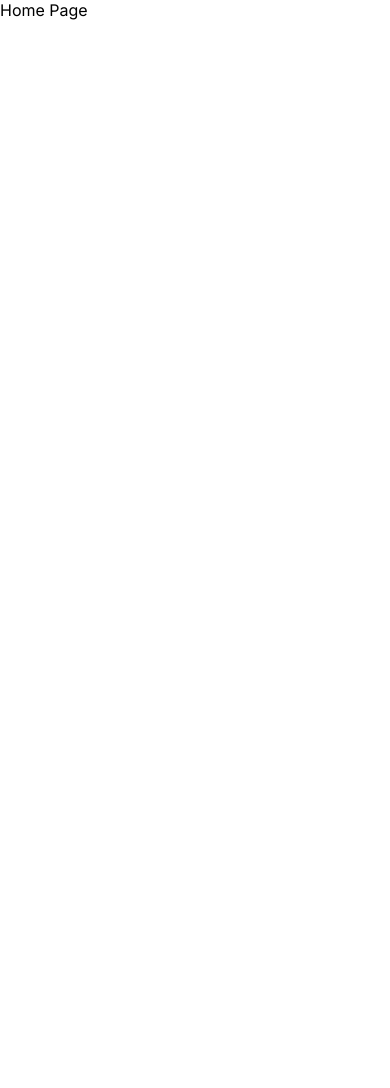
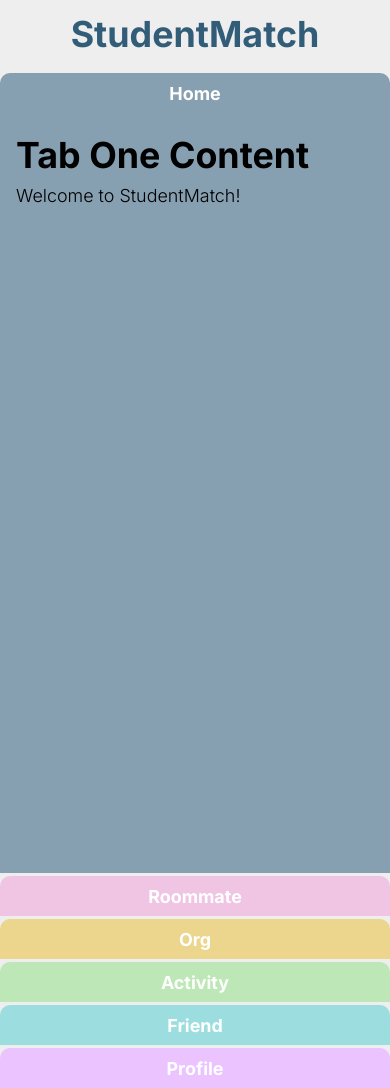
Before and after one commit to ellieliiii/cs4279, a Next.js app in the folder student-match/: page /homePage in a window 390 px wide. Before the commit the page ends 844 px from the top, so only its background shows below. Built offline with nearby package versions, Linux system fonts and the light colour scheme.

Commit message:
created home page

```diff
--- a/student-match/src/app/homePage/homePage.css
+++ b/student-match/src/app/homePage/homePage.css
@@ -0,0 +1,125 @@
+/**
+ * Tabs
+ */
+.tabs {
+  display: flex;
+  flex-wrap: wrap;
+}
+
+.name {
+  color: #325d79;
+  text-align: center;
+  font-weight: bold;
+  font-size: 200%;
+  padding: 0.5rem;
+}
+.tabs label {
+  order: 1;
+  display: block;
+  padding: 0.5rem 0.5rem;
+  margin-right: 0.2rem;
+  cursor: pointer;
+  /* background: #90caf9; */
+  font-weight: bold;
+  color: #fff;
+  text-align: center;
+  border-top-left-radius: 10px; /* Rounded corners */
+  border-top-right-radius: 10px; /* Rounded corners */
+  width: 150px;
+  height: 40px;
+}
+.tabs .tab {
+  order: 99;
+  flex-grow: 1;
+  width: 100%;
+  display: none;
+  padding: 1rem;
+  /* background: #fff; */
+  min-height: 90vh;
+}
+.tabs input[type="radio"] {
+  display: none;
+}
+/* .tabs input[type="radio"]:checked + label {
+  background: #fff;
+} */
+.tabs input[type="radio"]:checked + label + .tab {
+  display: block;
+}
+
+/* Tab One */
+#tabone + label {
+  background: #869fb1; /* Unique background color for Tab One */
+}
+.tabs .tab:nth-of-type(1) {
+  background: #869fb1;
+}
+
+/* Tab Two */
+#tabtwo + label {
+  background: #f0c5e4; /* Unique background color for Tab Two */
+}
+.tabs .tab:nth-of-type(2) {
+  background: #f0c5e4;
+}
+
+/* Tab Three */
+#tabthree + label {
+  background: #ecd58c; /* Unique background color for Tab Three */
+}
+.tabs .tab:nth-of-type(3) {
+  background: #ecd58c;
+}
+
+/* Tab Four */
+#tabfour + label {
+  background: #bde7b6; /* Unique background color for Tab Four */
+}
+.tabs .tab:nth-of-type(4) {
+  background: #bde7b6;
+}
+
+/* Tab Five */
+#tabfive + label {
+  background: #9cdee0; /* Unique background color for Tab Five */
+}
+.tabs .tab:nth-of-type(5) {
+  background: #9cdee0;
+}
+/* Tab Six */
+#tabsix + label {
+  background: #eac3ff; /* Unique background color for Tab Six */
+}
+.tabs .tab:nth-of-type(6) {
+  background: #eac3ff;
+}
+
+@media (max-width: 45em) {
+  .tabs .tab,
+  .tabs label {
+    order: initial;
+  }
+  .tabs label {
+    width: 100%;
+    margin-right: 0;
+    margin-top: 0.2rem;
+  }
+}
+
+/**
+   * Generic Styling
+  */
+body {
+  background: #eee;
+  min-height: 100vh;
+  box-sizing: border-box;
+  /* padding-top: 10vh; */
+  font-family: "HelveticaNeue-Light", "Helvetica Neue Light", "Helvetica Neue",
+    Helvetica, Arial, "Lucida Grande", sans-serif;
+  font-weight: 300;
+  line-height: 1.5;
+  /* max-width: 60rem; */
+  max-width: 100%;
+  margin: 0 auto;
+  font-size: 112%;
+}
--- a/student-match/src/app/homePage/page.tsx
+++ b/student-match/src/app/homePage/page.tsx
@@ -4,7 +4,50 @@ import Link from "next/link";
 export default function Home() {
   return (
     <div>
-      <p>Home Page</p>
+      <div className="name">StudentMatch</div>
+      <div className="tabs">
+        <input type="radio" name="tabs" id="tabone" defaultChecked />
+        <label htmlFor="tabone">Home</label>
+        <div className="tab">
+          <h1>Tab One Content</h1>
+          <p>Welcome to StudentMatch!</p>
+        </div>
+
+        <input type="radio" name="tabs" id="tabtwo" />
+        <label htmlFor="tabtwo">Roommate</label>
+        <div className="tab">
+          <h1>Tab Two Content</h1>
+          <p>Tab Two</p>
+        </div>
+
+        <input type="radio" name="tabs" id="tabthree" />
+        <label htmlFor="tabthree">Org</label>
+        <div className="tab">
+          <h1>Tab Three Content</h1>
+          <p>Tab Three</p>
+        </div>
+
+        <input type="radio" name="tabs" id="tabfour" />
+        <label htmlFor="tabfour">Activity</label>
+        <div className="tab">
+          <h1>Tab Four Content</h1>
+          <p>Tab Four</p>
+        </div>
+
+        <input type="radio" name="tabs" id="tabfive" />
+        <label htmlFor="tabfive">Friend</label>
+        <div className="tab">
+          <h1>Tab Five Content</h1>
+          <p>Tab five</p>
+        </div>
+
+        <input type="radio" name="tabs" id="tabsix" />
+        <label htmlFor="tabsix">Profile</label>
+        <div className="tab">
+          <h1>Tab Six Content</h1>
+          <p>Tab Six</p>
+        </div>
+      </div>
     </div>
   );
 }
```
